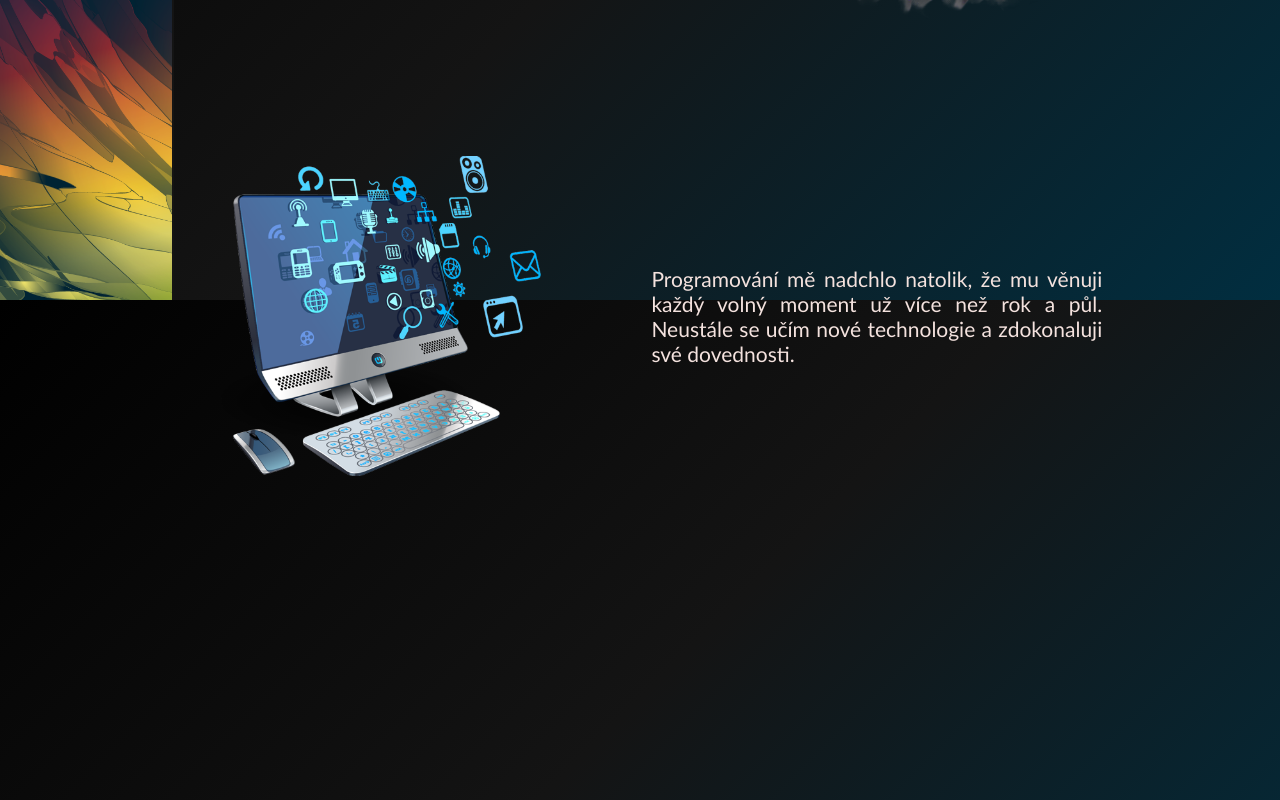
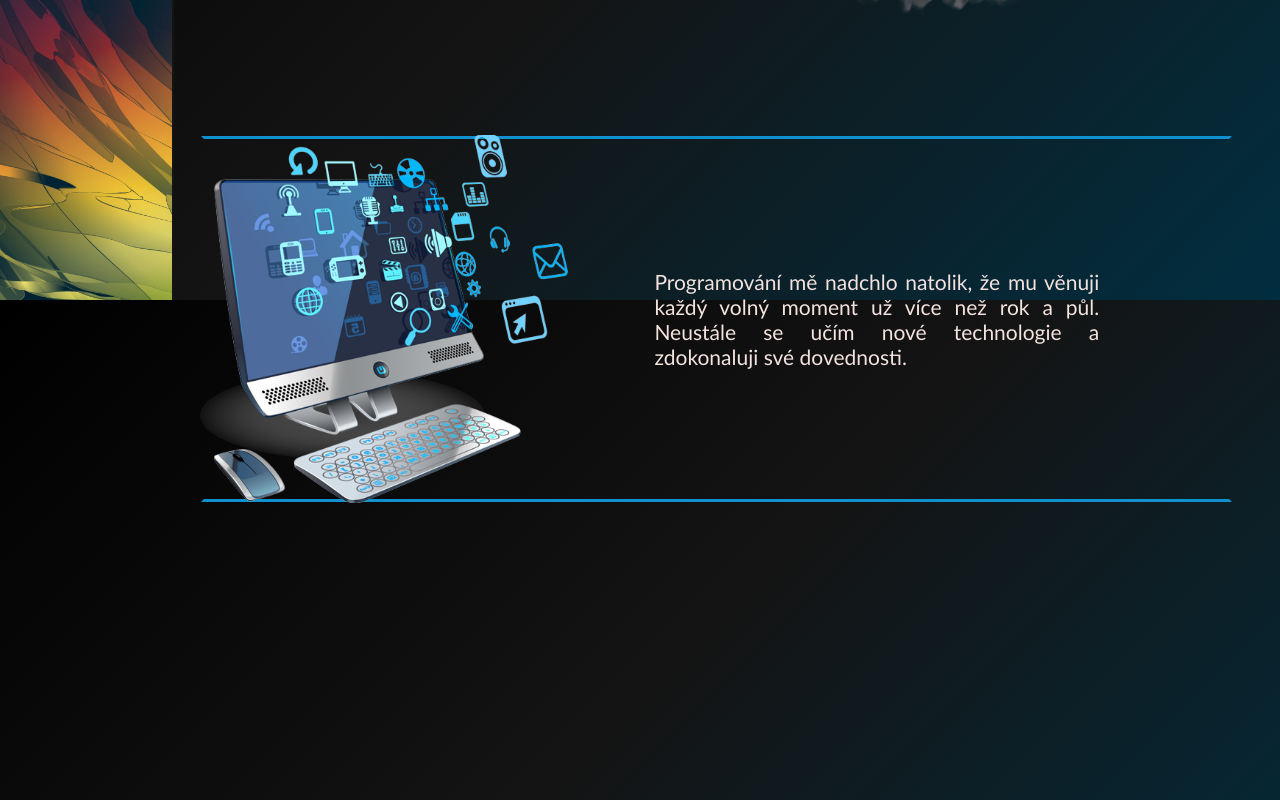
Before and after one commit to Juzba/my-portfolio, a React (Vite) app: page / in a window 1280 px wide. Shown: the part 500-1300 px from the top of the page. Built offline with nearby package versions, Linux system fonts and the light colour scheme; some icons are missing.

Commit message:
front page update

```diff
--- a/src/pages/Home/About-Second-Box.scss
+++ b/src/pages/Home/About-Second-Box.scss
@@ -10,6 +10,11 @@
 			margin: 100px 20px 20px;
 			padding: 20px;
 			align-items: center;
+
+			border:  rgb(14, 145, 206) solid 3px;
+			// border-radius: 15px 0 0 0;
+			border-right-color: transparent;
+			border-left-color: transparent;
 
 			p {
 				margin: 30px;
@@ -25,13 +30,21 @@
 				}
 			}
 
-			img.working {
-				transform: scaleX(-1);
+			.working{
+				// transform: scaleX(-1);
 				width: 25vw;
 				height: 25vw;
 
 				min-width: 300px;
 				min-height: 300px;
+
+				transition: all 2s linear;
+				opacity: 0;
+
+				&.active{
+					transform: scale(1.15);
+					opacity: 1;
+				}
 			}
 		}
 	}
--- a/src/pages/Home/About.tsx
+++ b/src/pages/Home/About.tsx
@@ -13,18 +13,26 @@ import StackIcon from "tech-stack-icons";
 import { useEffect, useState } from "react";
 
 const About = () => {
-	const [animation, setAnimation] = useState(false);
+	const [animationText1, setAnimationText1] = useState(false);
+	const [animationImg1, setAnimationImg1] = useState(false);
 
 	useEffect(() => {
 		const observer = new IntersectionObserver((entries) => {
 			entries.forEach((entry) => {
-				if (entry.isIntersecting) setAnimation(true);
+				console.log(entry.target.id)
+				if (entry.isIntersecting && entry.target.id === "text1") setAnimationText1(true);
+				else if (entry.isIntersecting && entry.target.id === "img1") setAnimationImg1(true);
 			});
 		});
 
 		const textP1 = document.getElementById("text1");
+		const img1 = document.getElementById("img1");
+
 		if (textP1) observer.observe(textP1);
-		else console.error("text 1 nenalezen !");
+		else console.error("text 1 nenalezen observerem!");
+
+		if (img1) observer.observe(img1);
+		else console.error("img 1 nenalezen observerem!");
 	}, []);
 
 	// if (loading) return <h1>Loading...</h1>;
@@ -48,8 +56,8 @@ const About = () => {
 
 			<div className="second-block">
 				<div className="box">
-					<img className="working" src={comp} alt="" />
-					<p className={animation ? "active" : ""} id="text1">
+					<img className={animationImg1 ? "working active" : "working"} id="img1" src={comp} alt="" />
+					<p className={animationText1 ? "active" : ""} id="text1">
 						Programování mě nadchlo natolik, že mu věnuji každý volný moment už více než rok a půl. Neustále se učím
 						nové technologie a zdokonaluji své dovednosti.
 					</p>
@@ -87,7 +95,7 @@ const About = () => {
 					vývoj.
 				</p>
 
-				<img src={circle} className="circle-icon" alt="" />
+				{/* <img src={circle} className="circle-icon" alt="" /> */}
 				<Email />
 			</div>
 		</section>
```
Also changed, not shown: src/images/comp.png.
